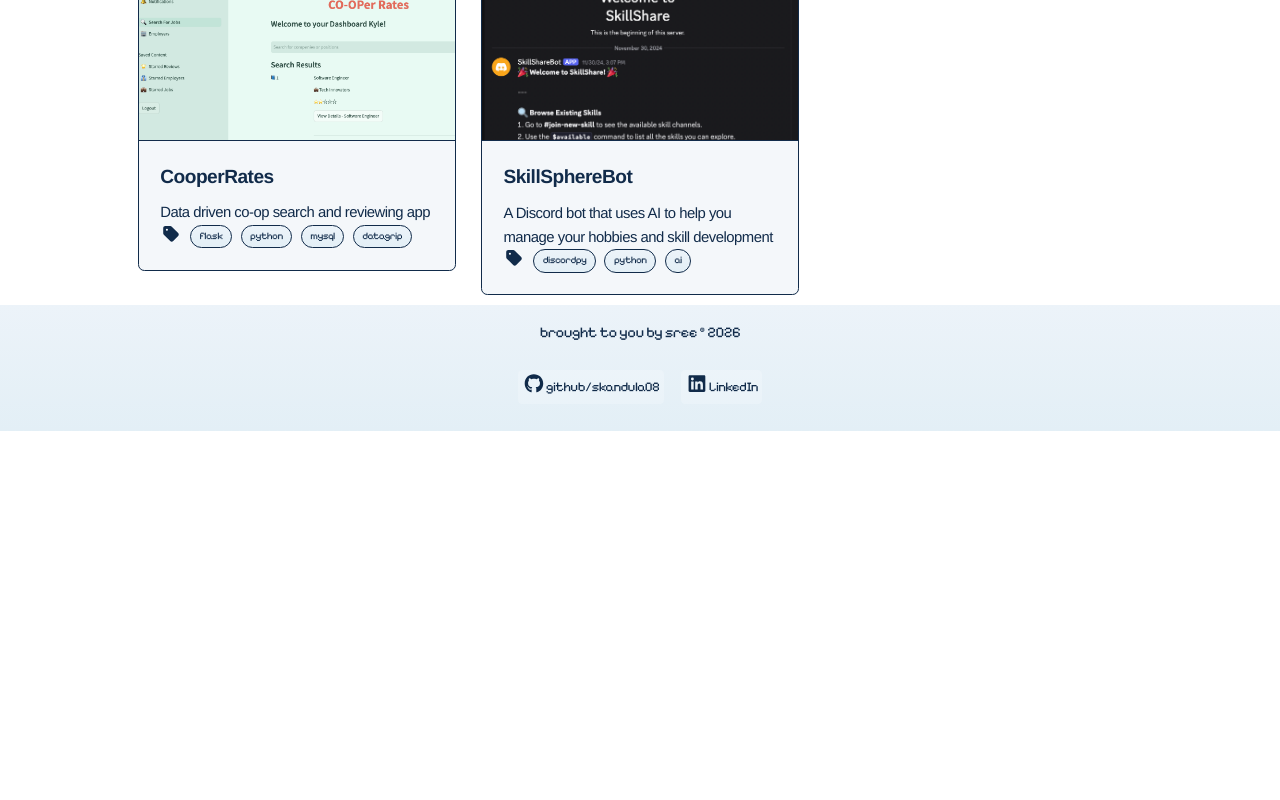
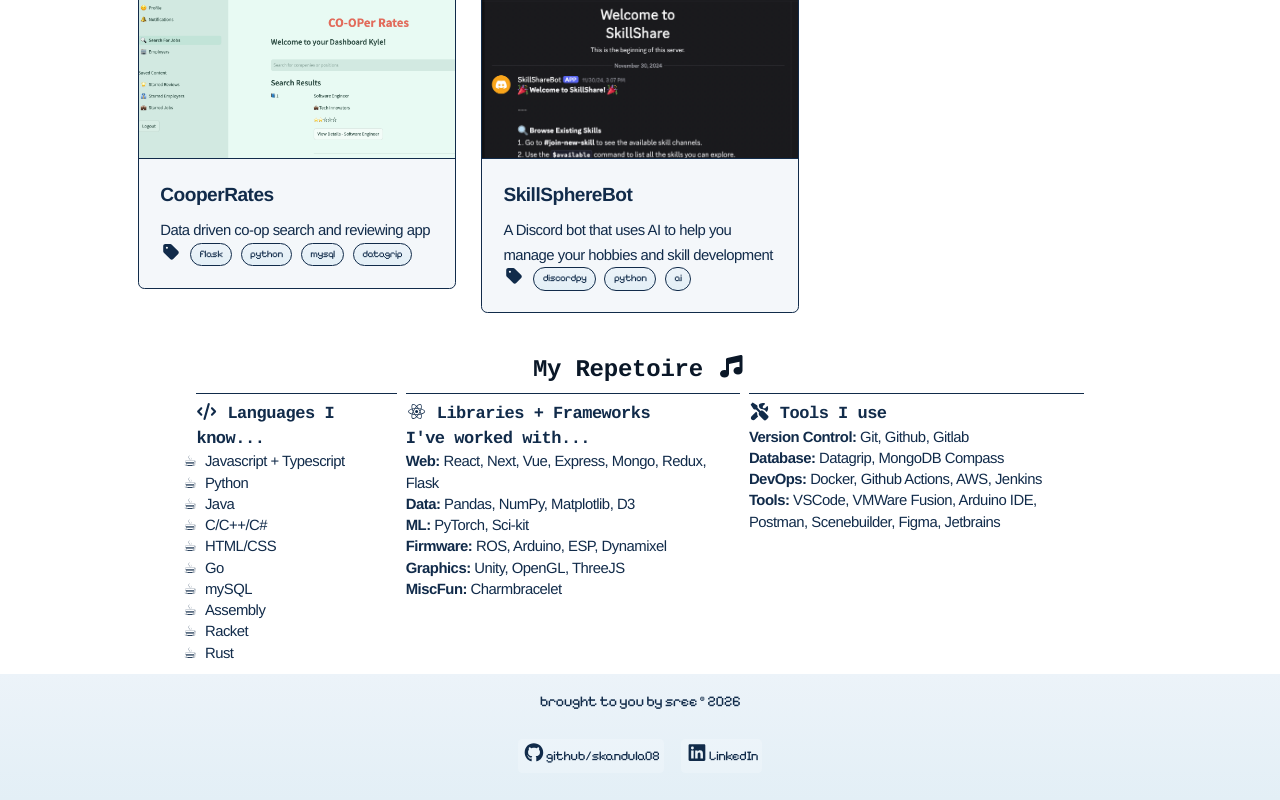
Before and after one commit to skandula08/skandula08.github.io, a React (Vite) app: page /coding in a window 1280 px wide. Shown: the part 722-1522 px from the top of the page. Before the commit the page ends 1153 px from the top, so only its background shows below. Built offline with nearby package versions, Linux system fonts and the light colour scheme.

Commit message:
added a skills list

```diff
--- /dev/null
+++ b/src/componenets/TechSkills.tsx
@@ -0,0 +1,92 @@
+import {
+  faReact,
+} from "@fortawesome/free-brands-svg-icons";
+import {
+  faCode,
+  faMusic,
+  faTools,
+} from "@fortawesome/free-solid-svg-icons";
+import { FontAwesomeIcon } from "@fortawesome/react-fontawesome";
+
+export default function TechSkills() {
+  return (
+    <div>
+        <h2 className="text-2xl">My Repetoire <FontAwesomeIcon icon={faMusic} /></h2>
+    <div className="text-left flex gap-2 justify-center">
+      <div className="w-1/5 border-t pt-2">
+        <h3 className="font-[Cousine] font-bold">
+          <FontAwesomeIcon icon={faCode} /> {" "}
+          Languages I know...
+        </h3>
+        <div className="text-sm">
+          <ul className="list-['☕︎'] list-outside">
+            <li className="pl-2">Javascript + Typescript</li>
+            <li className="pl-2">Python</li>
+            <li className="pl-2">Java</li>
+            <li className="pl-2">C/C++/C#</li>
+            <li className="pl-2">HTML/CSS</li>
+            <li className="pl-2">Go</li>
+            <li className="pl-2">mySQL</li>
+            <li className="pl-2">Assembly</li>
+            <li className="pl-2">Racket</li>
+            <li className="pl-2">Rust</li>
+          </ul>
+        </div>
+      </div>
+
+      <div className="w-1/3 border-t pt-2">
+        <h3 className="font-[Cousine] font-bold">
+          <FontAwesomeIcon icon={faReact} /> {" "}
+          Libraries + Frameworks <br/>I've worked with...
+        </h3>
+        <div className="text-sm">
+          <ul>
+            <li>
+              <b>Web:</b> React, Next, Vue, Express, Mongo, Redux, Flask
+            </li>
+            <li>
+              <b>Data:</b> Pandas, NumPy, Matplotlib, D3
+            </li>
+            <li>
+              <b>ML:</b> PyTorch, Sci-kit
+            </li>
+            <li>
+              <b>Firmware:</b> ROS, Arduino, ESP, Dynamixel
+            </li>
+            <li>
+              <b>Graphics:</b> Unity, OpenGL, ThreeJS
+            </li>
+            <li>
+              <b>MiscFun:</b> Charmbracelet
+            </li>
+          </ul>
+        </div>{" "}
+      </div>
+      <div className="w-1/3 border-t pt-2">
+        <h3 className="font-[Cousine] font-bold">
+          <FontAwesomeIcon icon={faTools} /> {" "}
+          Tools I use
+        </h3>
+
+        <div className="text-sm">
+          <ul>
+            <li>
+              <b>Version Control:</b> Git, Github, Gitlab
+            </li>
+            <li>
+              <b>Database:</b> Datagrip, MongoDB Compass
+            </li>
+            <li>
+              <b>DevOps:</b> Docker, Github Actions, AWS, Jenkins
+            </li>
+            <li>
+              <b>Tools:</b> VSCode, VMWare Fusion, Arduino IDE, Postman,
+              Scenebuilder, Figma, Jetbrains
+            </li>
+          </ul>
+        </div>
+      </div>
+    </div>
+    </div>
+  );
+}
--- a/src/pages/Code.tsx
+++ b/src/pages/Code.tsx
@@ -1,4 +1,5 @@
 import ProjectCard from "../componenets/ProjectCard";
+import TechSkills from "../componenets/TechSkills";
 import { programming } from "./projects/projectLists";
 
 export default function Code() {
@@ -6,29 +7,21 @@
     <div>
       <section id="projects" className=" max-w-6xl px-6 py-10">
         <h1 className="mb-10 text-3xl font-bold">&gt;_Coding Projects//</h1>
-
         ଘ(੭ˊ꒳ˋ)੭✧ ┌iii┐ (o˘◡˘o )
         <br />
         This is my current catalog of coding project writeups.
         <br />
         There will always be more to come~
-                    <br />
-                    <br />
-
-
-
-
+        <div className="my-10" />
         <div className="grid grid-cols-1 gap-6 md:grid-cols-2 lg:grid-cols-3">
           {programming.map((project, index) => (
             <a href={`/${project.type}/${project.slug}`}>
-              <ProjectCard
-              key={index}
-                {...project}
-              />
+              <ProjectCard key={index} {...project} />
             </a>
           ))}
-
         </div>
+        <div className="my-10" />
+         <TechSkills />
       </section>
     </div>
   );
```
Lines whose indentation alone changed are shown as unchanged.
